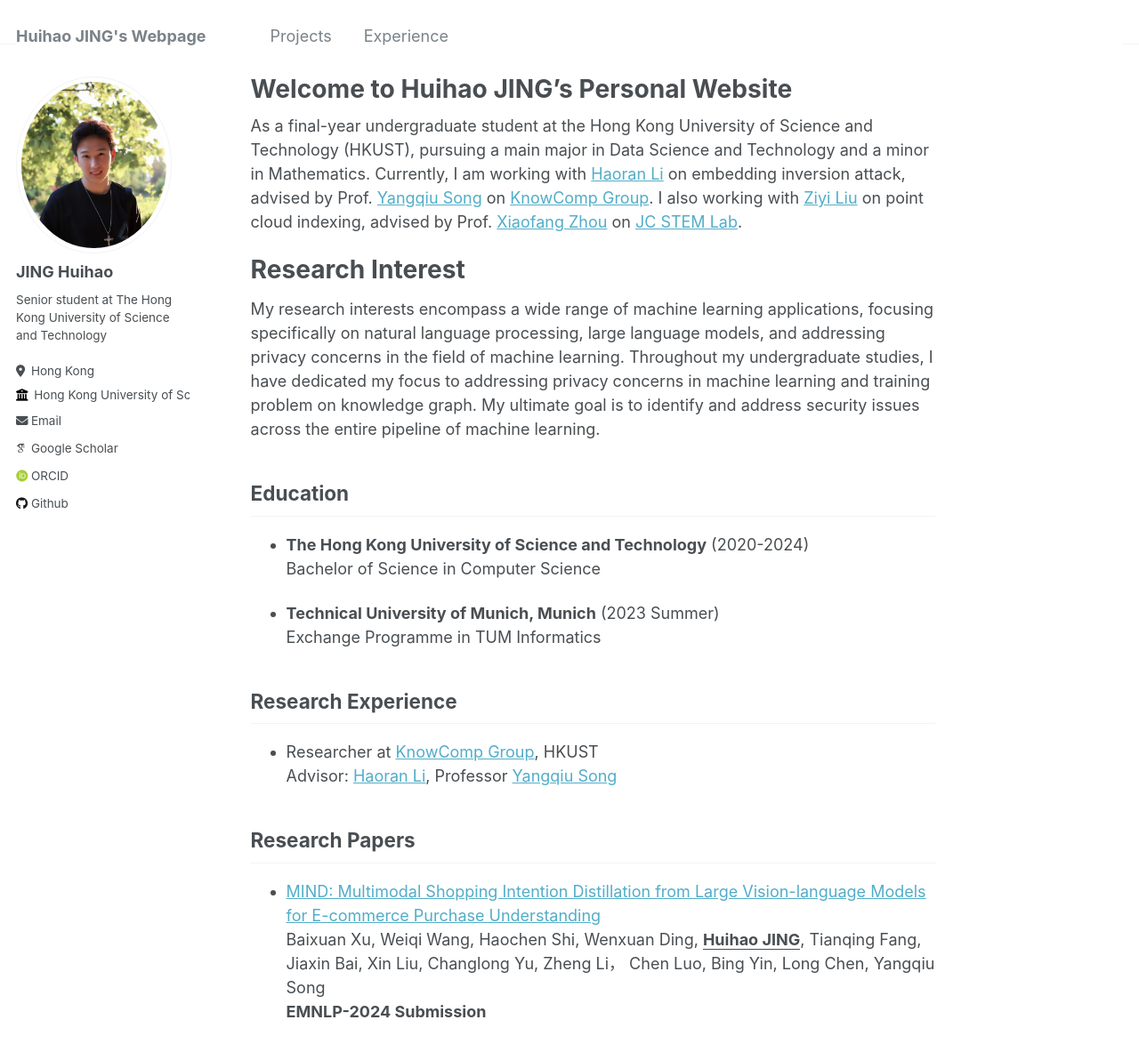
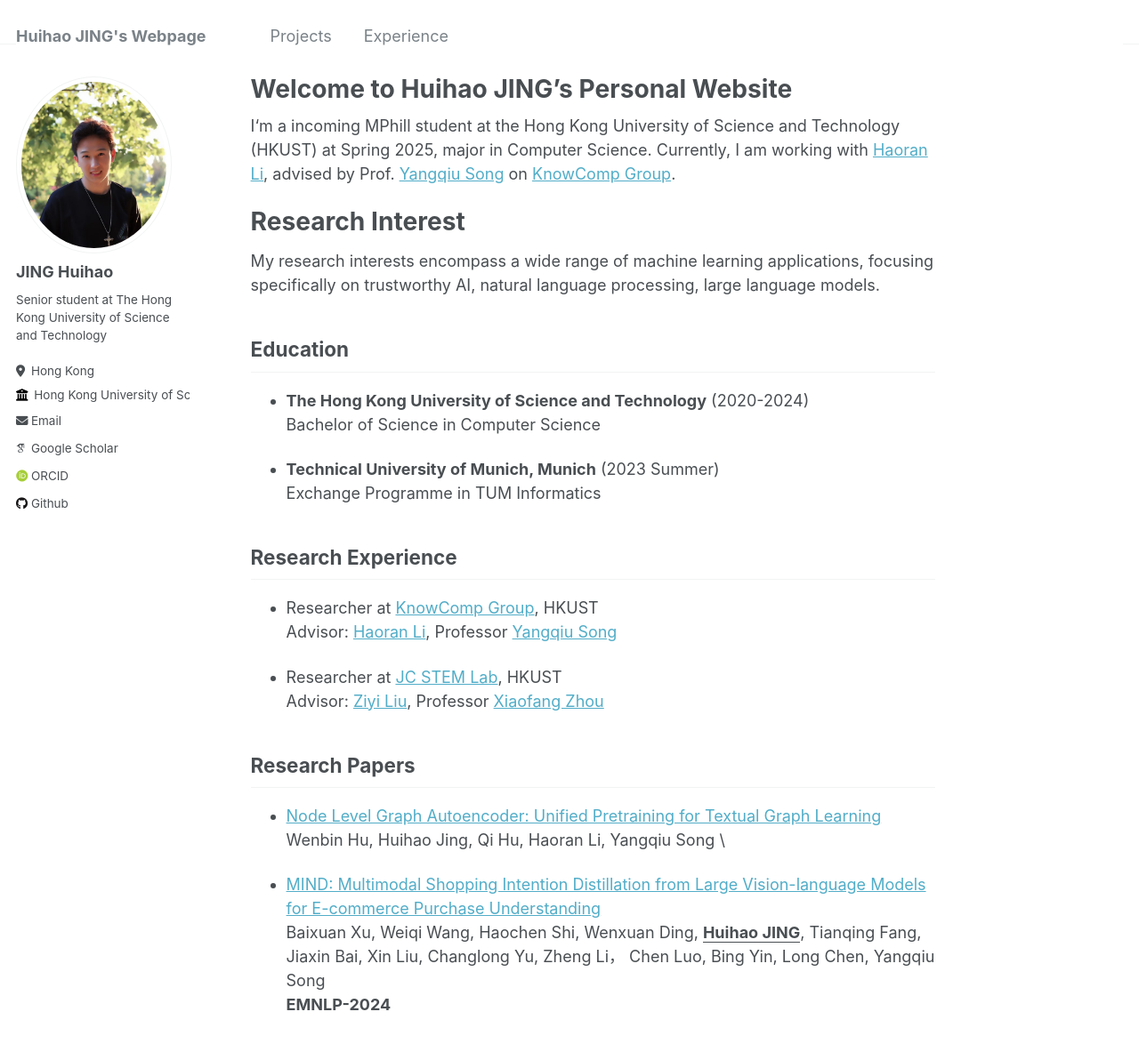
Before and after one commit to Egbertjing/Egbertjing.github.io, a Jekyll site: the page built from _pages/about.md, in a window 1280 px wide and 1400 px high. Shown: the top 1183 px of the window at 89% size. Built offline with Jekyll 4.4.1, drawn with Linux system fonts in a browser that asks for light colours; some web fonts are replaced.

Commit message:
Update about.md

```diff
--- a/_pages/about.md
+++ b/_pages/about.md
@@ -7,11 +7,11 @@ redirect_from:
   - /about.html
 ---
 
-As a final-year undergraduate student at the Hong Kong University of Science and Technology (HKUST), pursuing a main major in Data Science and Technology and a minor in Mathematics. Currently, I am working with [Haoran Li](https://hlibt.student.ust.hk/) on embedding inversion attack, advised by Prof. [Yangqiu Song](https://www.cse.ust.hk/~yqsong/) on [KnowComp Group](https://github.com/HKUST-KnowComp). I also working with [Ziyi Liu](https://sites.google.com/view/ziyiliu) on point cloud indexing, advised by Prof. [Xiaofang Zhou](https://sites.google.com/view/xiaofang-zhou) on [JC STEM Lab](https://cse.hkust.edu.hk/dsf/).
+I‘m a incoming MPhill student at the Hong Kong University of Science and Technology (HKUST) at Spring 2025, major in Computer Science. Currently, I am working with [Haoran Li](https://hlibt.student.ust.hk/), advised by Prof. [Yangqiu Song](https://www.cse.ust.hk/~yqsong/) on [KnowComp Group](https://github.com/HKUST-KnowComp).
 
 Research Interest
 ======
-My research interests encompass a wide range of machine learning applications, focusing specifically on natural language processing, large language models, and addressing privacy concerns in the field of machine learning. Throughout my undergraduate studies, I have dedicated my focus to addressing privacy concerns in machine learning and training problem on knowledge graph. My ultimate goal is to identify and address security issues across the entire pipeline of machine learning.
+My research interests encompass a wide range of machine learning applications, focusing specifically on trustworthy AI, natural language processing, large language models.
 
 Education
 ------
@@ -26,12 +26,16 @@ Research Experience
 * Researcher at [KnowComp Group](https://github.com/HKUST-KnowComp), HKUST \
   Advisor: [Haoran Li](https://hlibt.student.ust.hk/), Professor [Yangqiu Song](https://www.cse.ust.hk/~yqsong/)
 
-<!---* Researcher at [JC STEM Lab](https://cse.hkust.edu.hk/dsf/), HKUST \
-  Advisor: [Ziyi Liu](https://sites.google.com/view/ziyiliu), Professor [Xiaofang Zhou](https://sites.google.com/view/xiaofang-zhou)--->
+* Researcher at [JC STEM Lab](https://cse.hkust.edu.hk/dsf/), HKUST \
+  Advisor: [Ziyi Liu](https://sites.google.com/view/ziyiliu), Professor [Xiaofang Zhou](https://sites.google.com/view/xiaofang-zhou)
 
 Research Papers
 ------
 
+* [Node Level Graph Autoencoder: Unified Pretraining for Textual Graph Learning](https://arxiv.org/abs/2408.07091) \
+  Wenbin Hu, Huihao Jing, Qi Hu, Haoran Li, Yangqiu Song  \
+
+
 * [MIND: Multimodal Shopping Intention Distillation from Large Vision-language Models for E-commerce Purchase Understanding](https://openreview.net/forum?id=0w1lzBv26x) \
   Baixuan Xu,  Weiqi Wang, Haochen Shi, Wenxuan Ding, **<ins>Huihao JING</ins>**, Tianqing Fang, Jiaxin Bai, Xin Liu, Changlong Yu, Zheng Li， Chen Luo, Bing Yin, Long Chen, Yangqiu Song  \
-  **EMNLP-2024 Submission**
+  **EMNLP-2024**
```
